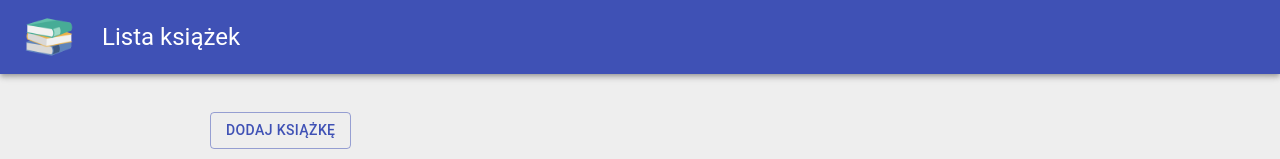
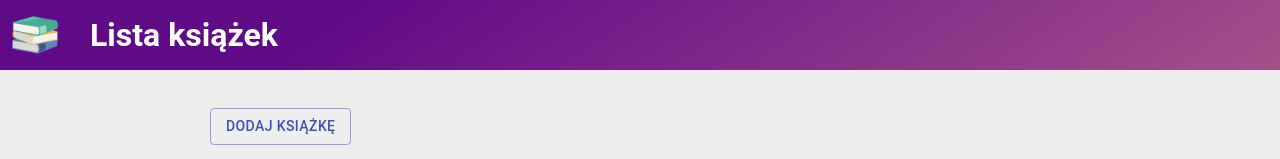
Before and after one commit to wknott/listaksiazek, a React (Create React App) app in the folder client/: page / in a window 1280 px wide. Shown: the top 159 px of the page. Built offline with nearby package versions, Linux system fonts and the light colour scheme; no server answers.

Commit message:
added Header component

```diff
--- a/client/src/App.js
+++ b/client/src/App.js
@@ -1,11 +1,12 @@
 import React, { useState, useEffect } from "react";
+import Container from "./Container";
+import Header from "./Header";
 import Topbar from "./Components/Topbar";
 import BookDialog from "./Components/BookDialog";
 import BooksTable from "./Components/BooksTable";
 import BooksToReadTable from "./Components/BooksToReadTable";
 import YearSelect from "./Components/YearSelect";
 import TabPanel from "./Components/TabPanel";
-import Container from "./Container"
 import Tabs from "@material-ui/core/Tabs";
 import Tab from "@material-ui/core/Tab";
 
@@ -37,7 +38,7 @@ function App() {
 
   return (
     <>
-      <Topbar />
+      <Header />
       <Container>
         <div>
           <br />
--- /dev/null
+++ b/client/src/Header/index.js
@@ -0,0 +1,12 @@
+import React from "react";
+import "./styles.css";
+import logo from '../logo512.png';
+
+const Header = () => (
+  <header className="header">
+    <img className="header__image" src={logo} alt='logo' width="50" height="50" />
+    <h1 className="header__title">Lista książek</h1>
+  </header>
+)
+
+export default Header;
--- /dev/null
+++ b/client/src/Header/styles.css
@@ -0,0 +1,18 @@
+.header {
+  display: grid;
+  grid-template-columns: 70px auto;
+  background-color: #a4508b;
+  background-image: linear-gradient(326deg, #a4508b 0%, #5f0a87 74%);
+  align-items: center;
+  grid-gap: 10px;
+}
+
+.header__image {
+  margin: 10px;
+}
+
+.header__title {
+  margin: 0;
+  padding: 10px;
+  color: white;
+}
```
